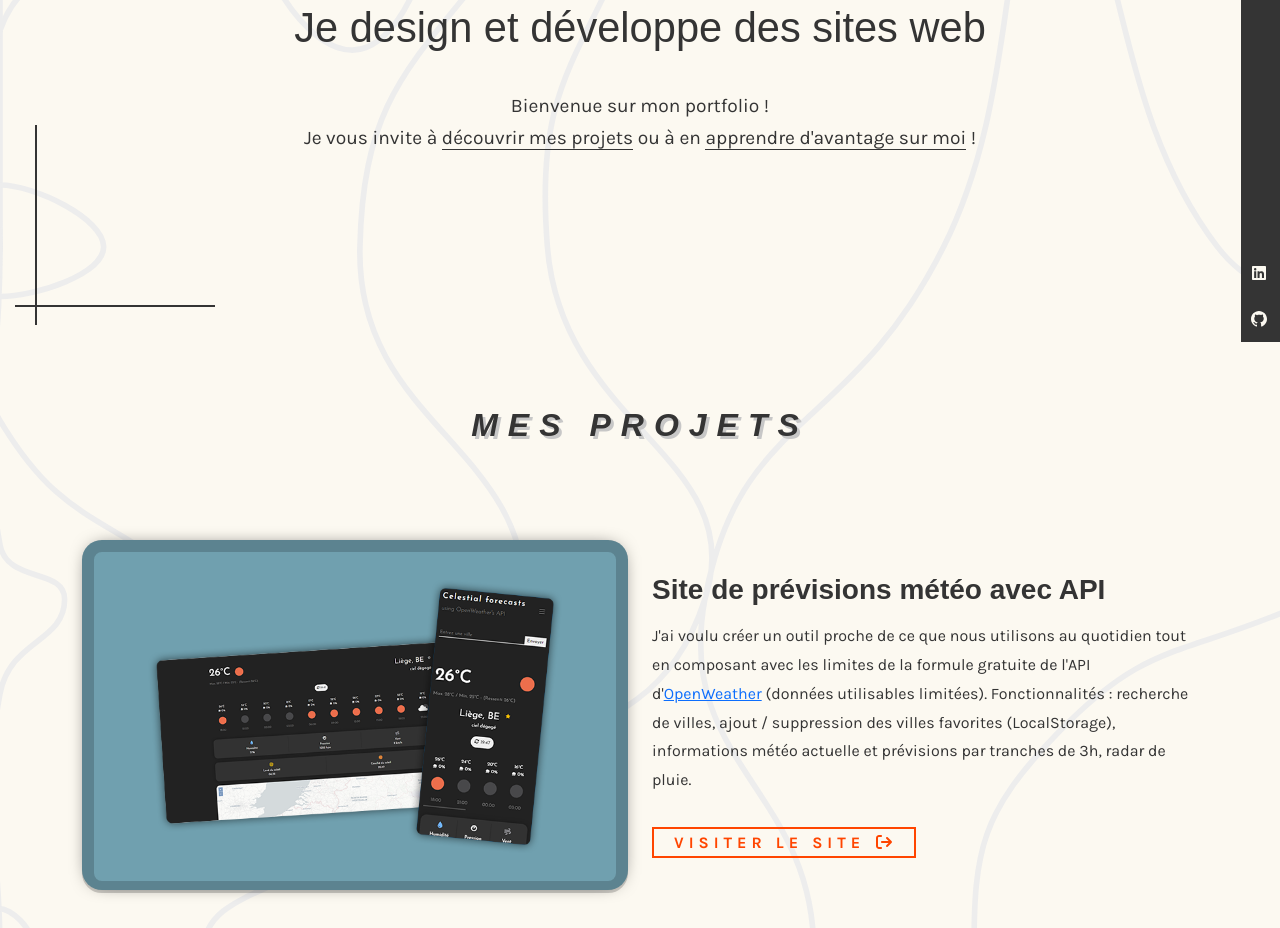
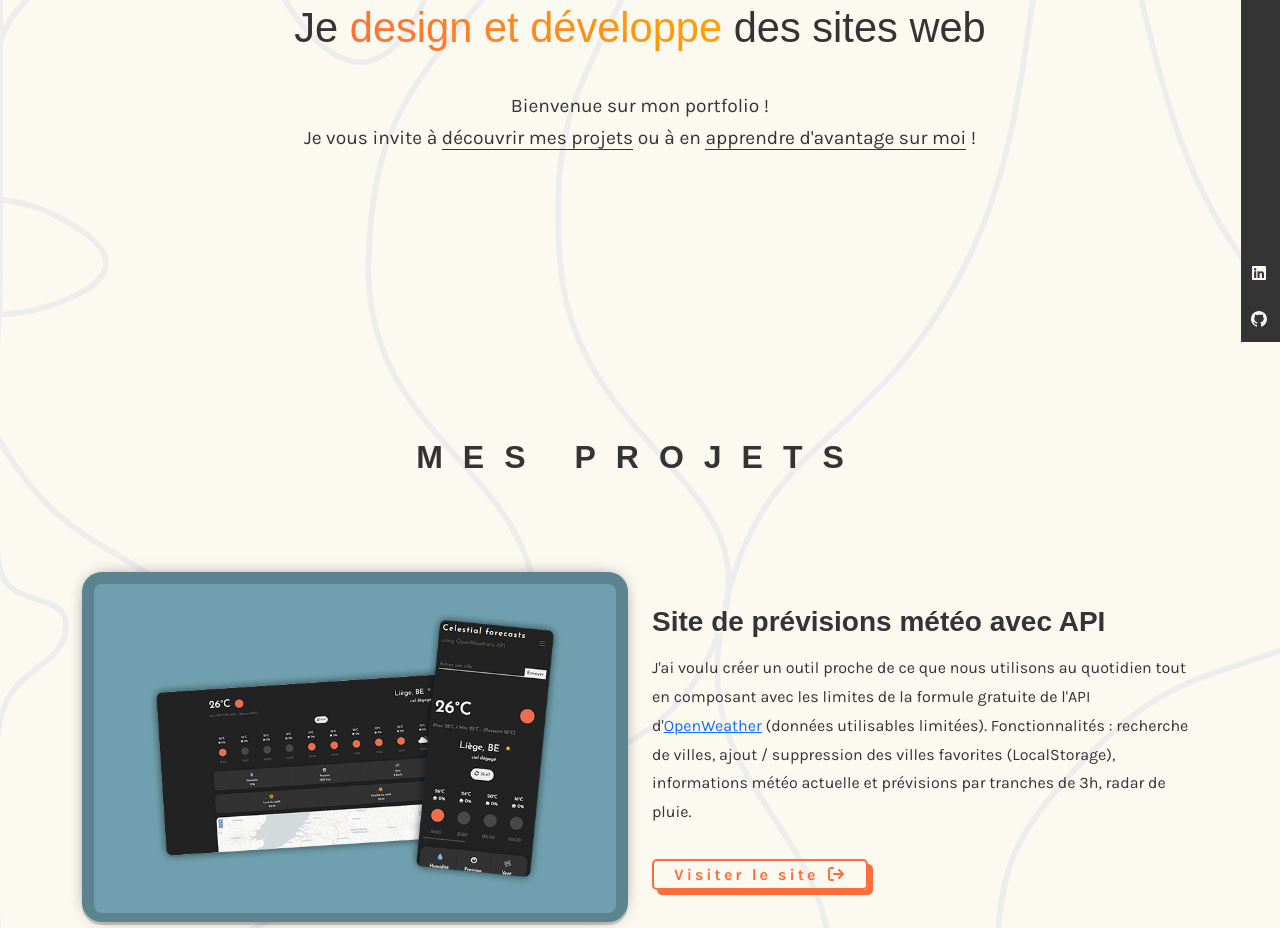
Before and after one commit to clemchret/clemchret.github.io, a plain HTML site: page index.html in a window 1280 px wide. Shown: the part 458-1386 px from the top of the page. Drawn offline with nearby package versions, Linux system fonts and the light colour scheme; a web font is replaced by a local one.

Commit message:
color changes

```diff
--- a/css/style.scss
+++ b/css/style.scss
@@ -49,7 +49,7 @@
 
 /*Variables*/
 $font-color: #343434;
-$yellow: #faff00;
+$orange: #ff6e38;
 $lightgrey: #e8e8e8;
 $bodybackground-color: #fcf9f1;
 
@@ -82,20 +82,25 @@ h1,h2,h3,h4,h5,h6{
 h2{
     text-transform: uppercase;
     letter-spacing: 10px;
-    font-style: italic;
-    text-shadow: 3px 3px 0px #c7c7c7;
 }
-
 
 .underline:after{
     content:"";
     width: 100%;
     height: 15px;
-    background: orangered;
+    background: $orange;
     position: absolute;
     bottom: 0;
     left: 0;
     z-index: -1;
+}
+
+.accent-text{
+    background-image: linear-gradient(45deg, $orange, orange);
+    -webkit-background-clip: text;
+    -moz-background-clip: text;
+    -webkit-text-fill-color: transparent;
+    -moz-text-fill-color: transparent;
 }
 
 /*Scrollbar*/
@@ -162,7 +167,7 @@ h2{
 }
 
 .menu-items a:hover{
-    color: orangered;
+    color: $orange;
 }
 
 .menu-items .social-networks{
@@ -262,6 +267,7 @@ body.menu-open{
         flex-direction: column;
         text-align: center;
         font-size: calc(1rem + 7vw);
+        text-shadow: 5px 5px #a0c1b9;
     }
 
     .myname{
@@ -272,9 +278,10 @@ body.menu-open{
         word-wrap: break-word;
         text-transform: uppercase;
         letter-spacing: 15px;
-        -webkit-text-fill-color: transparent;
-        -webkit-text-stroke-width: 3px;
+        -webkit-text-fill-color: $bodybackground-color;
+        -webkit-text-stroke-width: 2px;
         -webkit-text-stroke-color: $font-color;
+        filter: drop-shadow(7px 0px 0px $font-color);
     }
 
     .intro-main-description{
@@ -348,6 +355,15 @@ body.menu-open{
 
 }
 
+.stripes{
+    position: absolute;
+    bottom: 0;
+    right: 0;
+    left: 0;
+    background-image: linear-gradient(rgb(200, 35, 55) 0%, rgb(200, 35, 55) 25%, rgb(224, 98, 54) 25%, rgb(224, 98, 54) 50%, rgb(215, 171, 97) 50%, rgb(215, 171, 97) 75%, rgb(47, 76, 121) 75%, rgb(47, 76, 121) 100%);
+    height: 70px;
+}
+
 /*About me*/
 #skills{
     h3{
@@ -402,14 +418,15 @@ body.menu-open{
         overflow: hidden;
         text-align: center;
         margin-top: 1rem;
-        letter-spacing: 5px;
+        letter-spacing: 3px;
         padding: 5px 20px;
-        color: orangered;
+        color: $orange;
         font-weight: bold;
         line-height: 1rem;
-        text-transform: uppercase;
         text-decoration: none;
-        border: 2px solid orangered;
+        border: 2px solid $orange;
+        border-radius: 5px;
+        box-shadow: 5px 5px $orange;
         transition: all 0.5s ease-in-out;
     }
 
@@ -420,7 +437,7 @@ body.menu-open{
         left: -100%;
         width: 100%;
         height: 100%;
-        background-color: orangered;
+        background-color: $orange;
         transition: all 0.5s ease-in-out;
         z-index: -1;
       }
@@ -473,7 +490,7 @@ body.menu-open{
 }
 
 .conversation-contact{
-    color: orangered;
+    color: $orange;
     text-transform: uppercase;
     letter-spacing: 3px;
     font-style: italic;
@@ -508,6 +525,8 @@ body.menu-open{
     @media (width >= 992px) {
         h2{
             margin-bottom: 5rem;
+            margin-top: 2rem;
+            letter-spacing: 20px;
         }
         #projects, #skills, #contact{
             padding: 4rem 0;
--- a/index.html
+++ b/index.html
@@ -55,16 +55,17 @@
   </header>
   <main>
     <section id="intro">
+      <!--<span class="line"></span>
       <span class="line"></span>
       <span class="line"></span>
       <span class="line"></span>
-      <span class="line"></span>
+      <div class="stripes"></div>-->
       <div class="container">
         <div class="row">
           <div class="col-12 col-lg-12">
             <div class="presentation">
               <h1 class="fullname">Chrétien<span class="myname">Clément</span></h1>
-              <p class="intro-main-description">Je design et développe des sites web</p>
+              <p class="intro-main-description">Je <span class="accent-text">design et développe</span> des sites web</p>
             </div>
             <div class="secondary-description">
               <p class="test">
--- a/scripts/script.js
+++ b/scripts/script.js
@@ -11,32 +11,6 @@ anime.timeline({loop: false})
     targets: '.presentation',
     opacity: 1
 });
-
-//Animation intro secondaire
-const textWrapper = document.querySelector('.intro-main-description');
-textWrapper.innerHTML = textWrapper.textContent.replace(/\S/g, "<span class='letter'>$&</span>");
-
-anime.timeline({loop: false})
-  .add({
-    targets: '.intro-main-description .letter',
-    opacity: [0,1],
-    easing: "easeInOutQuad",
-    duration: 2250,
-    delay: (el, i) => 30 * (i+1),
-    delay: 1000
-  });
-
-//Animation intro secondaire
-
-anime.timeline({loop: false})
-  .add({
-    targets: '.secondary-description',
-    opacity: [0,1],
-    easing: "easeInOutQuad",
-    duration: 1250,
-    delay: (el, i) => 30 * (i+1),
-    delay: 2000
-  });
 
 //Initialisation des animations de scroll
 AOS.init();
```
Also changed, not shown: css/style.css, 1 other file.
